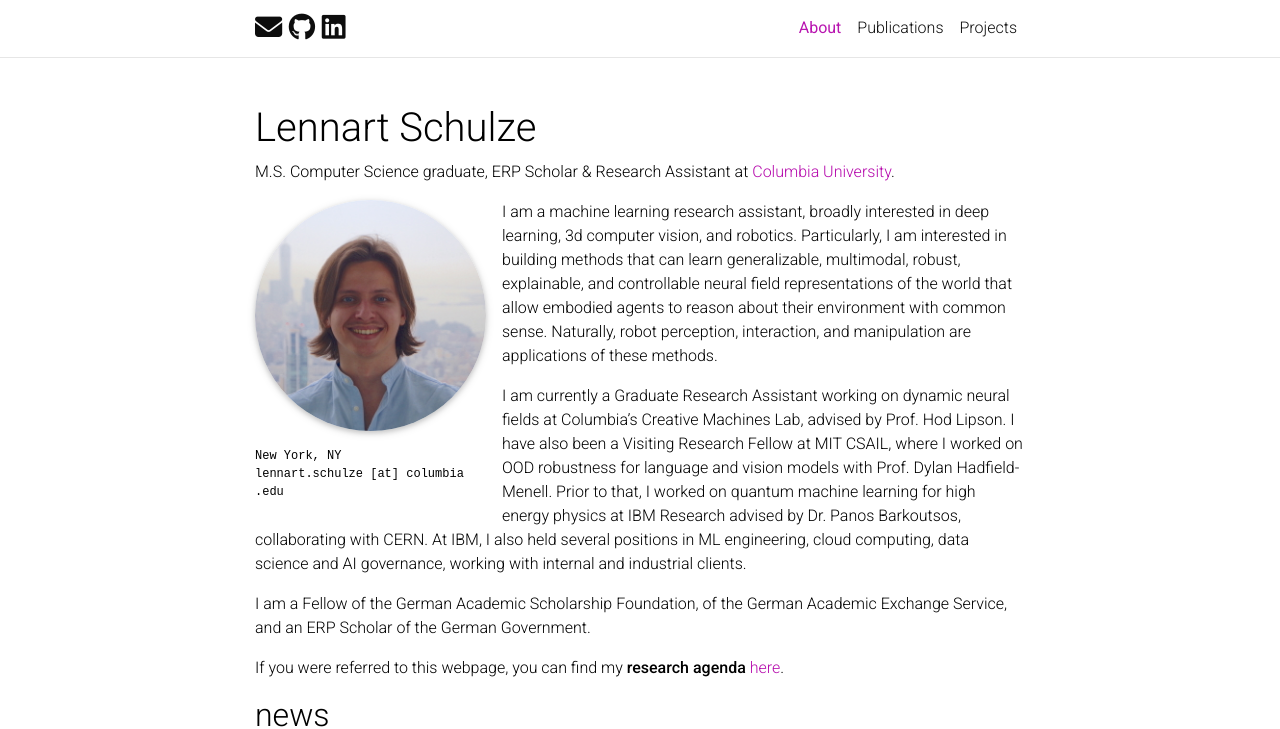
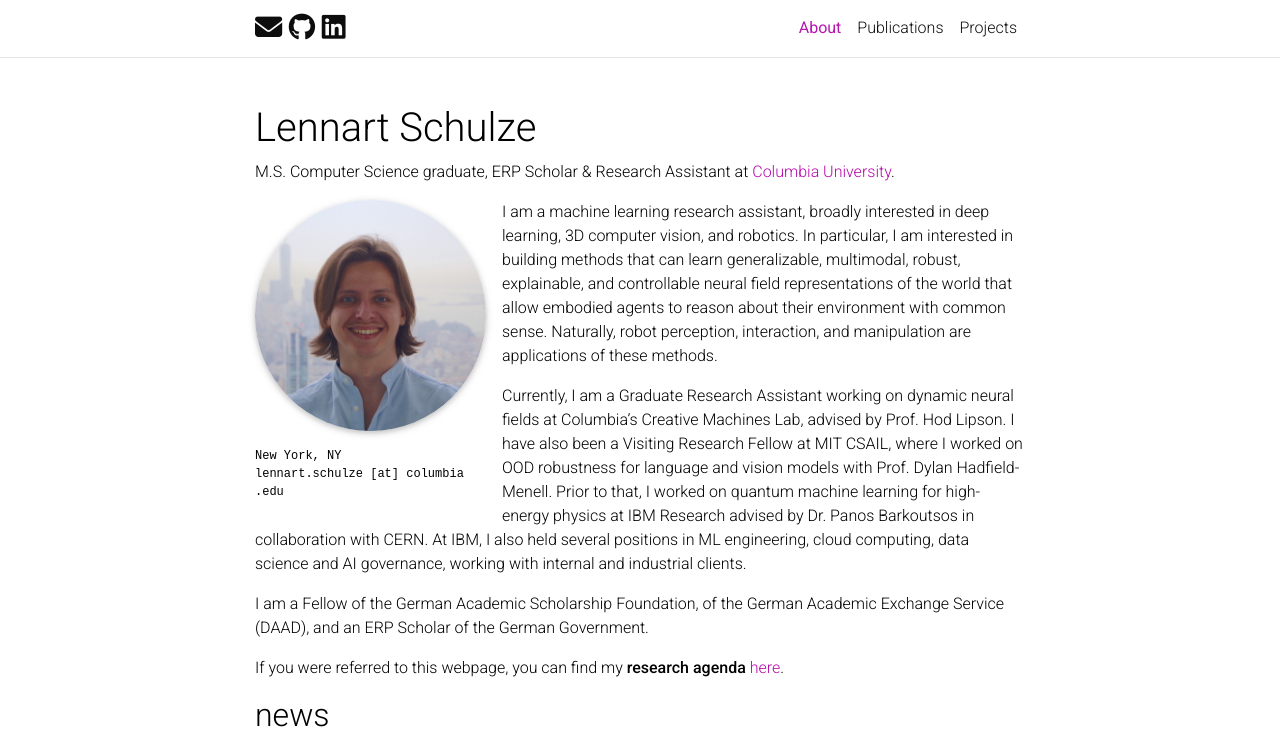
Before and after one commit to lenn-arts/lenn-arts.github.io, a Jekyll site: the page built from _pages/about.md, in a window 1280 px wide and 1329 px high. Shown: the top 729 px of the window. Built offline with Jekyll 4.4.1, drawn with Linux system fonts in a browser that asks for light colours; full-size pictures stand in for the smaller copies a plugin makes; comment, search, counter and statistics services are not loaded; a style sheet for code colours, icons or effects is not loaded.

Commit message:
Update about.md

```diff
--- a/_pages/about.md
+++ b/_pages/about.md
@@ -18,11 +18,11 @@
 social: true  # includes social icons at the bottom of the page
 ---
 
-I am a machine learning research assistant, broadly interested in deep learning, 3d computer vision, and robotics. Particularly, I am interested in building methods that can learn generalizable, multimodal, robust, explainable, and controllable neural field representations of the world that allow embodied agents to reason about their environment with common sense. Naturally, robot perception, interaction, and manipulation are applications of these methods.
+I am a machine learning research assistant, broadly interested in deep learning, 3D computer vision, and robotics. In particular, I am interested in building methods that can learn generalizable, multimodal, robust, explainable, and controllable neural field representations of the world that allow embodied agents to reason about their environment with common sense. Naturally, robot perception, interaction, and manipulation are applications of these methods.
 
-I am currently a Graduate Research Assistant working on dynamic neural fields at Columbia's Creative Machines Lab, advised by Prof. Hod Lipson. I have also been a Visiting Research Fellow at MIT CSAIL, where I worked on OOD robustness for language and vision models with Prof. Dylan Hadfield-Menell. Prior to that, I worked on quantum machine learning for high energy physics at IBM Research advised by Dr. Panos Barkoutsos, collaborating with CERN. At IBM, I also held several positions in ML engineering, cloud computing, data science and AI governance, working with internal and industrial clients.
+Currently, I am a Graduate Research Assistant working on dynamic neural fields at Columbia's Creative Machines Lab, advised by Prof. Hod Lipson. I have also been a Visiting Research Fellow at MIT CSAIL, where I worked on OOD robustness for language and vision models with Prof. Dylan Hadfield-Menell. Prior to that, I worked on quantum machine learning for high-energy physics at IBM Research advised by Dr. Panos Barkoutsos in collaboration with CERN. At IBM, I also held several positions in ML engineering, cloud computing, data science and AI governance, working with internal and industrial clients.
 
-I am a Fellow of the German Academic Scholarship Foundation, of the German Academic Exchange Service, and an ERP Scholar of the German Government.
+I am a Fellow of the German Academic Scholarship Foundation, of the German Academic Exchange Service (DAAD), and an ERP Scholar of the German Government.
 
 If you were referred to this webpage, you can find my **research agenda** <a href="/assets/pdf/research_agenda.pdf" title="research agenda (protected)">here</a>.
 
```
